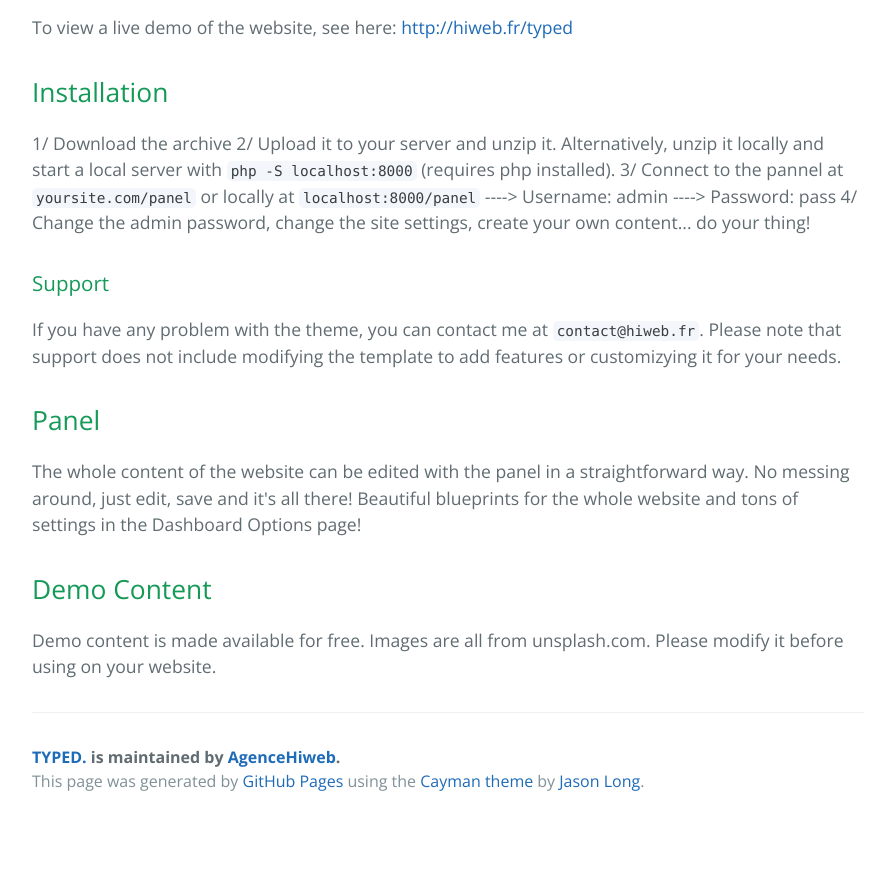
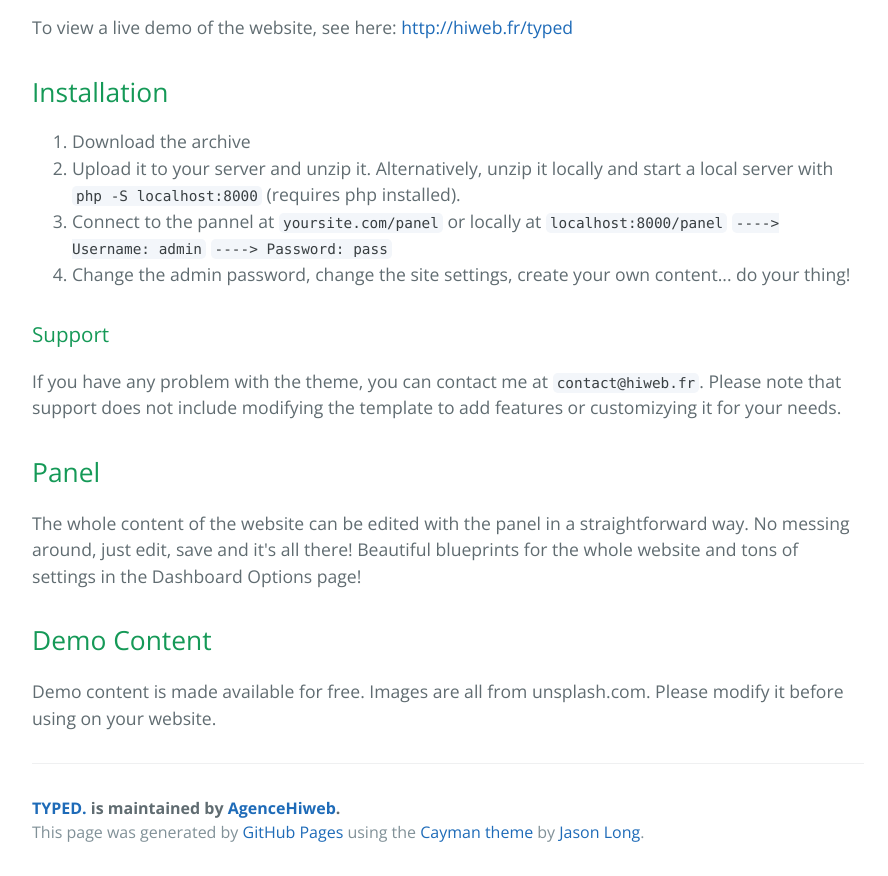
Before and after one commit to AgenceHiweb/typed, a plain HTML site: page index.html in a window 1280 px wide. Shown: the part 1511-2387 px from the top of the page, without its empty margins (192-1080 px from the left). Before the commit the page ends 2336 px from the top, so only its background shows below. Drawn offline with nearby package versions, Linux system fonts and the light colour scheme.

```diff
--- a/index.html
+++ b/index.html
@@ -69,12 +69,15 @@ TYPED. is a blog theme for Kirby CMS. You may want to read more about Kirby on t
 <h2>
 <a id="installation" class="anchor" href="#installation" aria-hidden="true"><span aria-hidden="true" class="octicon octicon-link"></span></a>Installation</h2>
 
-<p>1/ Download the archive
-2/ Upload it to your server and unzip it. Alternatively, unzip it locally and start a local server with <code>php -S localhost:8000</code> (requires php installed).
-3/ Connect to the pannel at <code>yoursite.com/panel</code> or locally at <code>localhost:8000/panel</code>
-----&gt;   Username: admin
-----&gt;   Password: pass
-4/ Change the admin password, change the site settings, create your own content... do your thing!</p>
+<ol>
+<li>Download the archive</li>
+<li>Upload it to your server and unzip it. Alternatively, unzip it locally and start a local server with <code>php -S localhost:8000</code> (requires php installed). </li>
+<li>Connect to the pannel at <code>yoursite.com/panel</code> or locally at <code>localhost:8000/panel</code>
+<code>----&gt;  Username: admin</code>
+<code>----&gt;  Password: pass</code>
+</li>
+<li>Change the admin password, change the site settings, create your own content... do your thing!</li>
+</ol>
 
 <h3>
 <a id="support" class="anchor" href="#support" aria-hidden="true"><span aria-hidden="true" class="octicon octicon-link"></span></a>Support</h3>
```
Also changed, not shown: params.json (+1 -1 lines).
